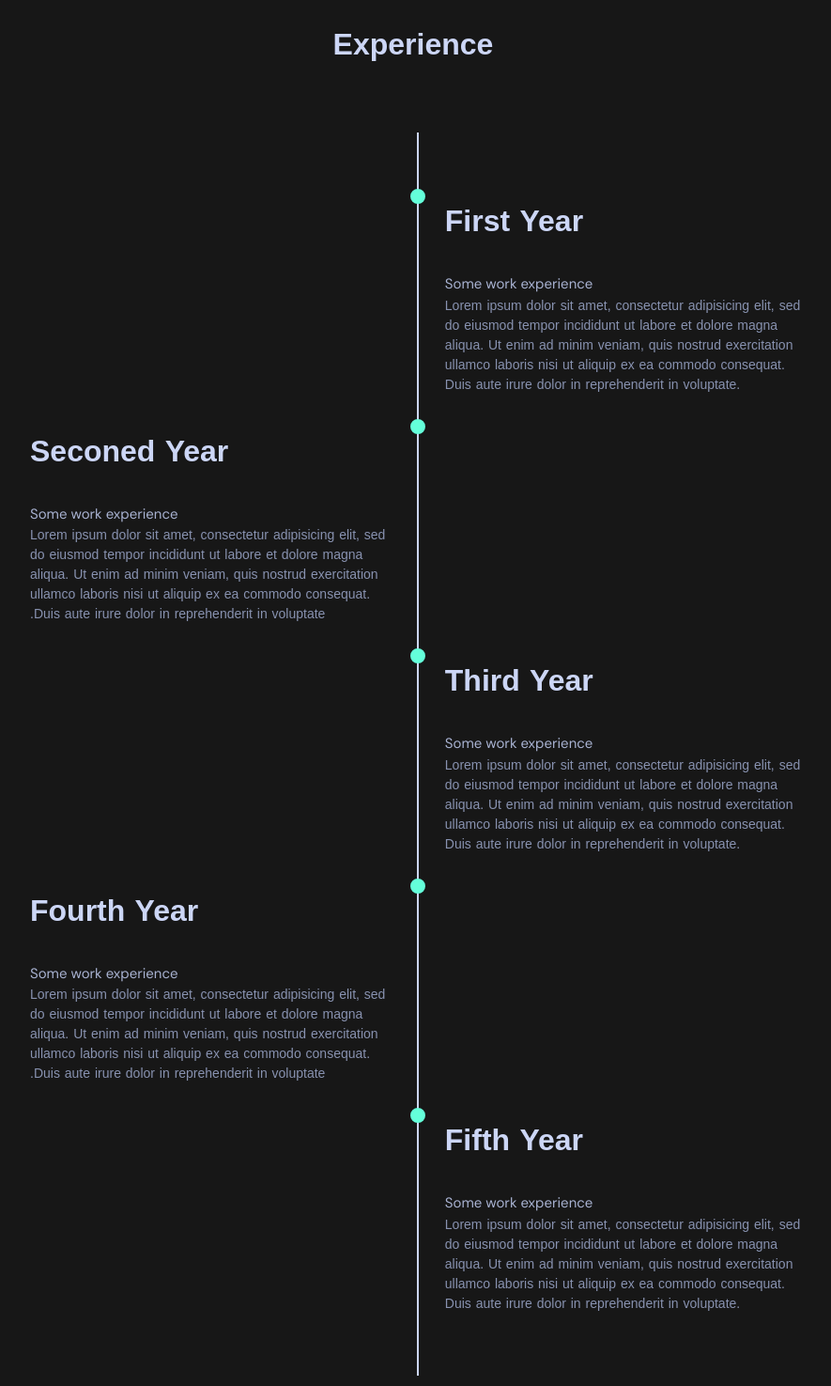
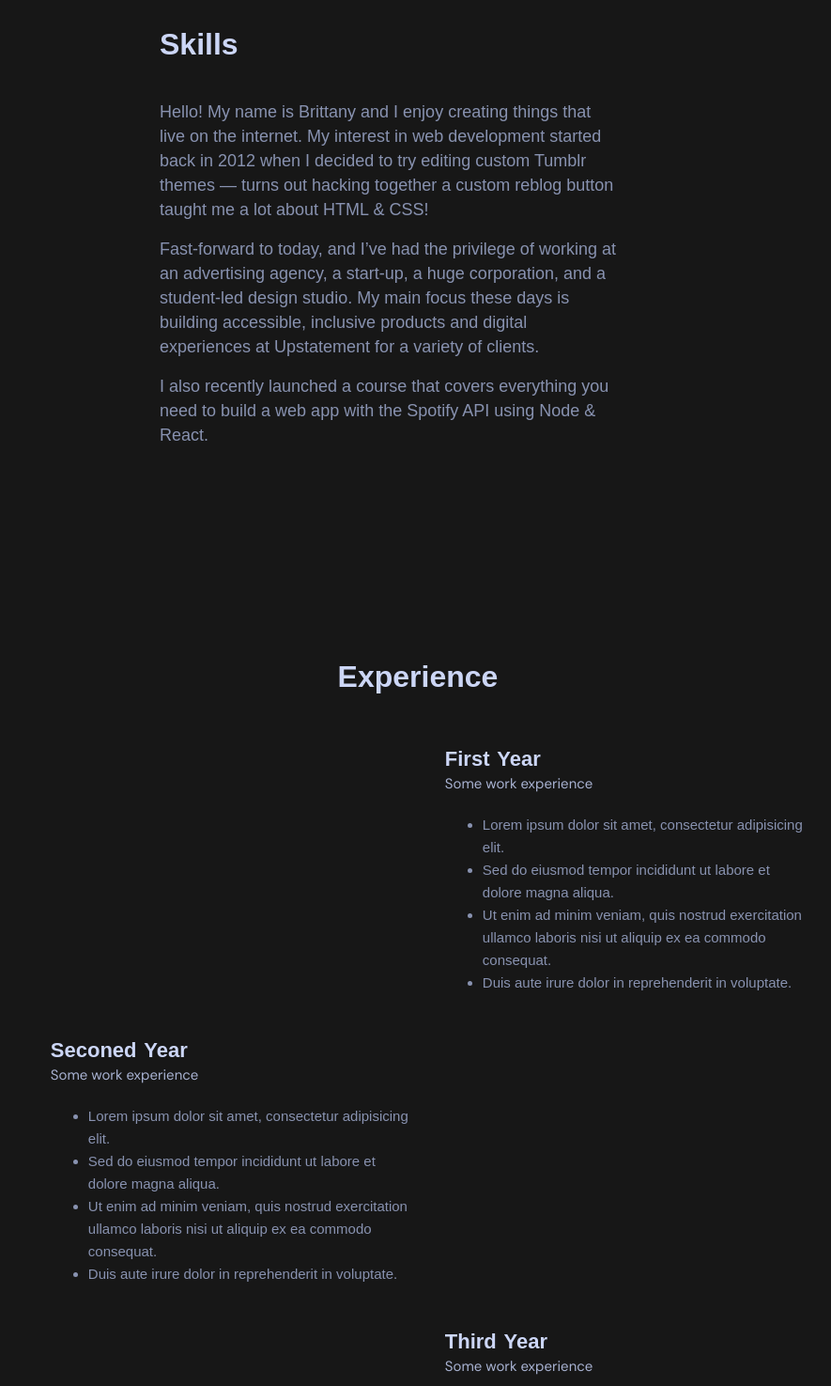
Before and after one commit to jordany33/masterPortfolio, a plain HTML site: page views/index.html in a window 1280 px wide. Shown: the part 1936-3411 px from the top of the page at 94% size, without its empty margins (195-1080 px from the left). Drawn offline with nearby package versions, Linux system fonts and the light colour scheme.

Commit message:
page styling and new sections

```diff
--- a/views/index.html
+++ b/views/index.html
@@ -79,9 +79,17 @@
         <div class="about-header">
           <h1>About Me</h1>
         </div>
-        <p>Hello! My name is Brittany and I enjoy creating things that live on the internet. My interest in web development started back in 2012 when I decided to try editing custom Tumblr themes — turns out hacking together a custom reblog button taught me a lot about HTML & CSS!</p>
-        <p>Fast-forward to today, and I’ve had the privilege of working at an advertising agency, a start-up, a huge corporation, and a student-led design studio. My main focus these days is building accessible, inclusive products and digital experiences at Upstatement for a variety of clients.</p>
-        <p>I also recently launched a course that covers everything you need to build a web app with the Spotify API using Node & React.</p>
+        <p class="about-me-content">Hello! My name is Brittany and I enjoy creating things that live on the internet. My interest in web development started back in 2012 when I decided to try editing custom Tumblr themes — turns out hacking together a custom reblog button taught me a lot about HTML & CSS!</p>
+        <p class="about-me-content">Fast-forward to today, and I’ve had the privilege of working at an advertising agency, a start-up, a huge corporation, and a student-led design studio. My main focus these days is building accessible, inclusive products and digital experiences at Upstatement for a variety of clients.</p>
+        <p class="about-me-content">I also recently launched a course that covers everything you need to build a web app with the Spotify API using Node & React.</p>
+        <div class="skills-section">
+          <div class="skills-header">
+            <h1>Skills</h1>
+            <p class="skills-content">Hello! My name is Brittany and I enjoy creating things that live on the internet. My interest in web development started back in 2012 when I decided to try editing custom Tumblr themes — turns out hacking together a custom reblog button taught me a lot about HTML & CSS!</p>
+            <p class="skills-content">Fast-forward to today, and I’ve had the privilege of working at an advertising agency, a start-up, a huge corporation, and a student-led design studio. My main focus these days is building accessible, inclusive products and digital experiences at Upstatement for a variety of clients.</p>
+            <p class="skills-content">I also recently launched a course that covers everything you need to build a web app with the Spotify API using Node & React.</p>
+          </div>
+        </div>
       </section>
 
       <section id="experience">
@@ -91,8 +99,13 @@
             <div class="marker"></div>
             <div class="timeline-content">
               <h1 class="company">First Year</h1>
-              <span>Some work experience</span>
-              <p>Lorem ipsum dolor sit amet, consectetur adipisicing elit, sed do eiusmod tempor incididunt ut labore et dolore magna aliqua. Ut enim ad minim veniam, quis nostrud exercitation ullamco laboris nisi ut aliquip ex ea commodo consequat. Duis aute irure dolor in reprehenderit in voluptate.</p>
+              <span class="experience-description">Some work experience</span>
+              <ul>
+                <li>Lorem ipsum dolor sit amet, consectetur adipisicing elit.</li>
+                <li>Sed do eiusmod tempor incididunt ut labore et dolore magna aliqua.</li>
+                <li>Ut enim ad minim veniam, quis nostrud exercitation ullamco laboris nisi ut aliquip ex ea commodo consequat.</li>
+                <li>Duis aute irure dolor in reprehenderit in voluptate.</li>
+              </ul>
             </div>
           </div>
 
@@ -100,8 +113,13 @@
             <div class="marker"></div>
             <div class="timeline-content">
               <h1 class="company">Seconed Year</h1>
-              <span>Some work experience</span>
-              <p>Lorem ipsum dolor sit amet, consectetur adipisicing elit, sed do eiusmod tempor incididunt ut labore et dolore magna aliqua. Ut enim ad minim veniam, quis nostrud exercitation ullamco laboris nisi ut aliquip ex ea commodo consequat. Duis aute irure dolor in reprehenderit in voluptate.</p>
+              <span class="experience-description">Some work experience</span>
+              <ul>
+                <li>Lorem ipsum dolor sit amet, consectetur adipisicing elit.</li>
+                <li>Sed do eiusmod tempor incididunt ut labore et dolore magna aliqua.</li>
+                <li>Ut enim ad minim veniam, quis nostrud exercitation ullamco laboris nisi ut aliquip ex ea commodo consequat.</li>
+                <li>Duis aute irure dolor in reprehenderit in voluptate.</li>
+              </ul>
             </div>
           </div>
 
@@ -109,8 +127,13 @@
             <div class="marker"></div>
             <div class="timeline-content">
               <h1 class="company">Third Year</h1>
-              <span>Some work experience</span>
-              <p>Lorem ipsum dolor sit amet, consectetur adipisicing elit, sed do eiusmod tempor incididunt ut labore et dolore magna aliqua. Ut enim ad minim veniam, quis nostrud exercitation ullamco laboris nisi ut aliquip ex ea commodo consequat. Duis aute irure dolor in reprehenderit in voluptate.</p>
+              <span class="experience-description">Some work experience</span>
+              <ul>
+                <li>Lorem ipsum dolor sit amet, consectetur adipisicing elit.</li>
+                <li>Sed do eiusmod tempor incididunt ut labore et dolore magna aliqua.</li>
+                <li>Ut enim ad minim veniam, quis nostrud exercitation ullamco laboris nisi ut aliquip ex ea commodo consequat.</li>
+                <li>Duis aute irure dolor in reprehenderit in voluptate.</li>
+              </ul>
             </div>
           </div>
 
@@ -118,8 +141,13 @@
             <div class="marker"></div>
             <div class="timeline-content">
               <h1 class="company">Fourth Year</h1>
-              <span>Some work experience</span>
-              <p>Lorem ipsum dolor sit amet, consectetur adipisicing elit, sed do eiusmod tempor incididunt ut labore et dolore magna aliqua. Ut enim ad minim veniam, quis nostrud exercitation ullamco laboris nisi ut aliquip ex ea commodo consequat. Duis aute irure dolor in reprehenderit in voluptate.</p>
+              <span class="experience-description">Some work experience</span>
+              <ul>
+                <li>Lorem ipsum dolor sit amet, consectetur adipisicing elit.</li>
+                <li>Sed do eiusmod tempor incididunt ut labore et dolore magna aliqua.</li>
+                <li>Ut enim ad minim veniam, quis nostrud exercitation ullamco laboris nisi ut aliquip ex ea commodo consequat.</li>
+                <li>Duis aute irure dolor in reprehenderit in voluptate.</li>
+              </ul>
             </div>
           </div>
 
@@ -127,8 +155,13 @@
             <div class="marker"></div>
             <div class="timeline-content">
               <h1 class="company">Fifth Year</h1>
-              <span>Some work experience</span>
-              <p>Lorem ipsum dolor sit amet, consectetur adipisicing elit, sed do eiusmod tempor incididunt ut labore et dolore magna aliqua. Ut enim ad minim veniam, quis nostrud exercitation ullamco laboris nisi ut aliquip ex ea commodo consequat. Duis aute irure dolor in reprehenderit in voluptate.</p>
+              <span class="experience-description">Some work experience</span>
+              <ul>
+                <li>Lorem ipsum dolor sit amet, consectetur adipisicing elit.</li>
+                <li>Sed do eiusmod tempor incididunt ut labore et dolore magna aliqua.</li>
+                <li>Ut enim ad minim veniam, quis nostrud exercitation ullamco laboris nisi ut aliquip ex ea commodo consequat.</li>
+                <li>Duis aute irure dolor in reprehenderit in voluptate.</li>
+              </ul>
             </div>
           </div>
         </div>
--- a/views/styles.css
+++ b/views/styles.css
@@ -647,9 +647,18 @@ footer {
   color:#ccd6f6;
 }
 
-#about p {
+.about-me-content {
   text-align: left;    /* Aligns the paragraph text to the left */
   max-width: 50%;      /* Limit the width to 75% of the parent's width */
+  margin-top: 15px;    /* Add top margin to create more space */
+  color:#8892b0;
+  font-size: 18px;     /* Adjusted to match .title h1 span */
+  line-height: 26px;
+}
+
+.skills-content {
+  text-align: left;    /* Aligns the paragraph text to the left */
+  max-width: 60%;      /* Limit the width to 75% of the parent's width */
   margin-top: 15px;    /* Add top margin to create more space */
   color:#8892b0;
   font-size: 18px;     /* Adjusted to match .title h1 span */
@@ -691,15 +700,28 @@ footer {
 
 #experience h1 {
   font-size: 32px;
-  margin-right: 10px;    /* Adds some space between the title and the line */
-  margin-bottom: 10px;   /* Adds a bottom margin to the title */
   color:#ccd6f6;
 }
 
 .title-container {
   text-align: center;
-  margin-bottom: 40px;
+  margin-bottom: -100px;
   color:#ccd6f6;
+}
+
+#experience .company {
+  font-size: 22px;
+  margin-bottom: -30px;
+}
+
+.timeline-content ul li {
+  font-size: 15px;
+  color: #8892b0;
+}
+
+.timeline-content .experience-description {
+  display: block;
+  margin-bottom: 20px; /* Adjust this value as needed */
 }
 
 .container-experience {
@@ -708,18 +730,6 @@ footer {
 	margin: 50px auto;
 	position: relative;
 	overflow: hidden;
-}
-
-.container-experience:before {
-	content: "";
-	position: absolute;
-	top: 0;
-	left: 50%;
-	margin-left: -1px;
-	width: 2px;
-	height: 100%;
-	background: #ccd6f6;
-	z-index: 1;
 }
 
 .timeline-block {
@@ -743,17 +753,6 @@ footer {
 
 .timeline-block-left {
 	float: left;
-	direction: rtl;
-}
-
-.marker {
-	width: 16px;
-	height: 16px;
-	border-radius: 50%;
-	border: 2px solid #64ffda;
-	background: #64ffda;
-	margin-top: 10px;
-	z-index: 9999;
 }
 
 .timeline-content {
@@ -805,3 +804,9 @@ footer {
   text-align: center;
   margin-bottom: 40px;
 }
+
+.skills-section {
+  margin-top: 200px;
+  padding-left: 200px; /* Adjust this value as needed */
+  box-sizing: border-box;
+}
```
